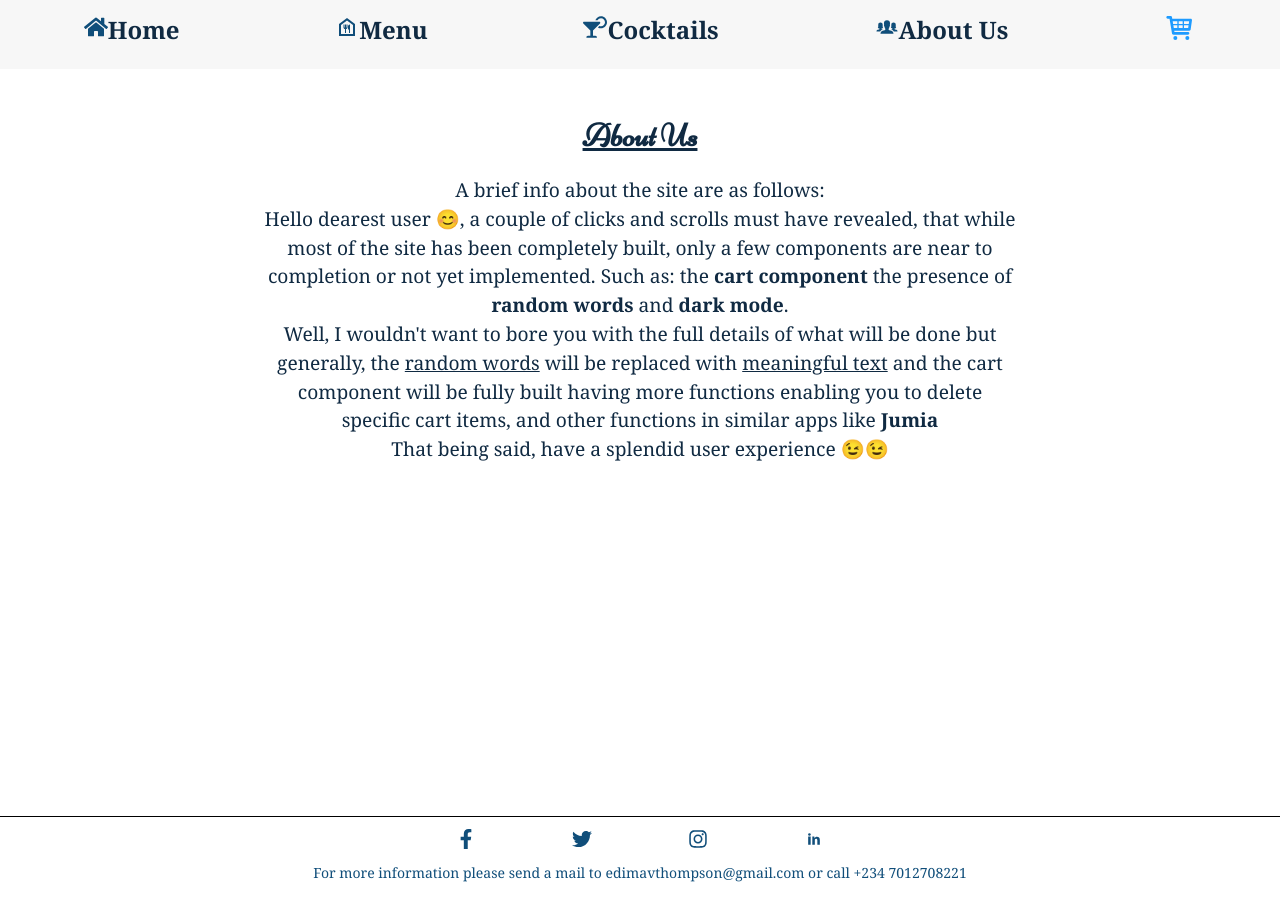
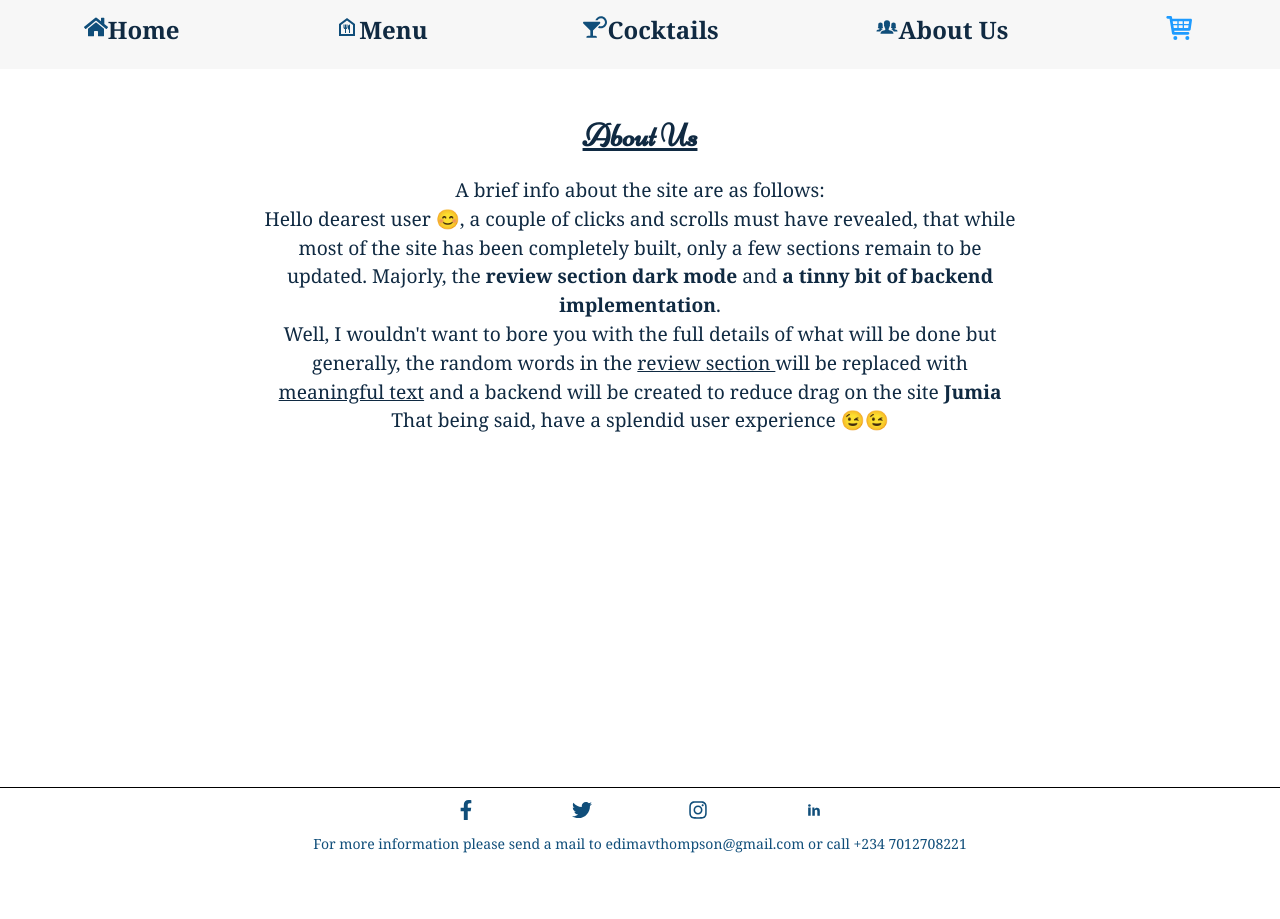
Before and after one commit to Edima2004/Compiled-Experience--REACT, a React (Create React App) app: page /About in a window 1280 px wide. After the commit the page ends 890 px from the top, so only its background shows below. Built offline with nearby package versions, Linux system fonts and the light colour scheme; no server answers.

Commit message:
cart component built

```diff
--- a/src/components/Reducer.js
+++ b/src/components/Reducer.js
@@ -16,7 +16,7 @@ const Reducer = (state, action) => {
 			...state,
 			icon: <BsExclamationLg />,
 			color: "danger",
-			message: "item is already in cart!",
+			message: "item is already in cart",
 			quantity: state.quantity - 1,
 		};
 	}
--- a/src/components/pages/About.js
+++ b/src/components/pages/About.js
@@ -14,16 +14,14 @@ const About = () => {
 					<p>
 						Hello dearest user 😊, a couple of clicks and scrolls must have
 						revealed, that while most of the site has been completely built,
-						only a few components are near to completion or not yet implemented.
-						Such as: the <b>cart component </b> the presence of{" "}
-						<b>random words</b> and <b>dark mode</b>.
+						only a few sections remain to be updated.
+						Majorly, the <b>review section </b>
+						<b>dark mode</b> and <b>a tinny bit of backend implementation</b>.
 					</p>
 					<p>
 						Well, I wouldn't want to bore you with the full details of what will
-						be done but generally, the <u>random words</u> will be replaced with{" "}
-						<u>meaningful text</u> and the cart component will be fully built
-						having more functions enabling you to delete specific cart items,
-						and other functions in similar apps like <b>Jumia</b>
+						be done but generally, the random words in the <u>review section </u> will be replaced with{" "}
+						<u>meaningful text</u> and a backend will be created to reduce drag on the site <b>Jumia</b>
 					</p>
 					<p>That being said, have a splendid user experience 😉😉</p>
 				</p>
--- a/src/components/pages/Cart/CartItem.js
+++ b/src/components/pages/Cart/CartItem.js
@@ -19,7 +19,7 @@ const CartItem = () => {
 	}
 
 	const handleToken = (token) => {
-		console.log({ token });
+		//console.log({ token });
 	};
 
 	return (
--- a/src/index.css
+++ b/src/index.css
@@ -197,9 +197,10 @@ div .navbar {
 .cartmsg-success {
   color: #155724;
 }
-@media screen and (max-width:500px) {
+@media screen and (max-width:570px) {
   .cart-message{
-  width:70%
+  margin-left:10%;
+  width: 80%
   }
 }
 
@@ -1061,14 +1062,13 @@ Form
 /** Cart Item  */
 .cartI-all{
   margin: 0 auto;
-  width: 90%;
-  /*max-width: 1000px;*/
+  width: 100%;
+  max-width: 1000px;
 
 }
 .cartI {
   margin: 0 auto;
   display: flex;
-  margin-inline: 1rem;
   width: 90%;
   align-items: flex-start;
   margin-bottom: 2rem;
@@ -1083,6 +1083,7 @@ Form
   width: 100%;
   width: 10rem;
   height: 8rem;
+  border-radius: 5px;
 }
 
 .cartI-p {
```
Also changed, not shown: src/components/pages/Cart/Reducer2.js (deleted, +0 -22 lines).
